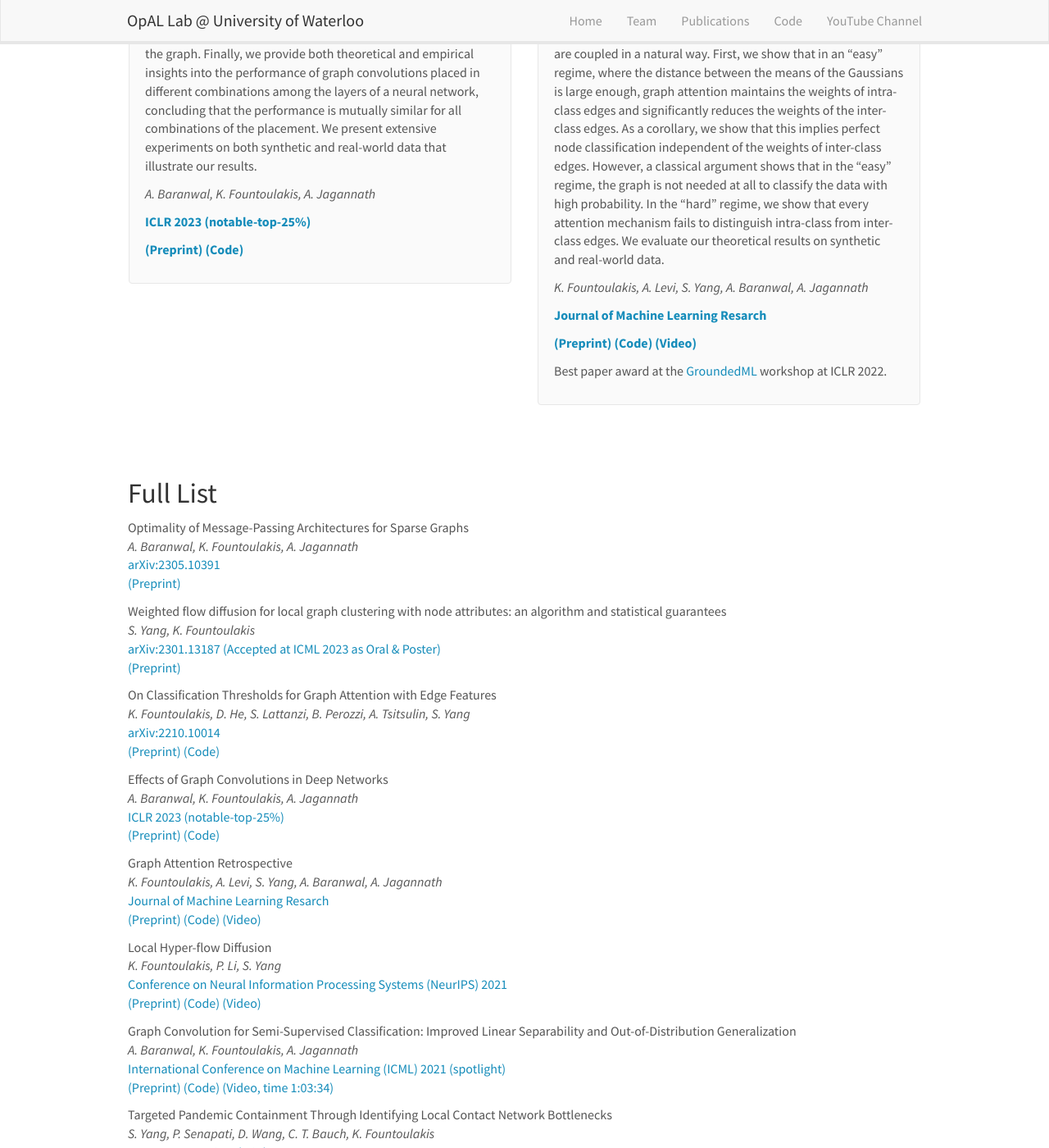
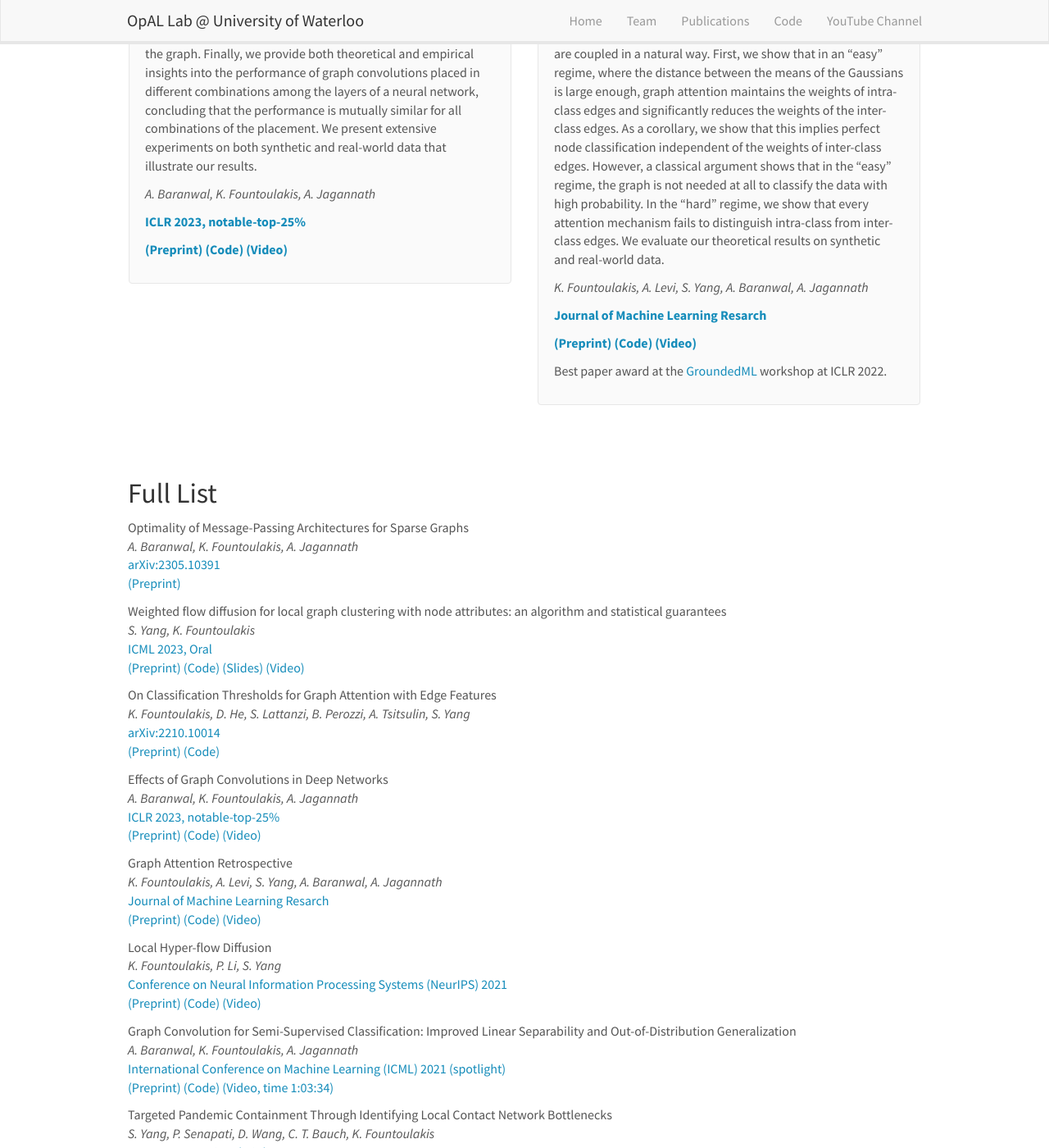
Before and after one commit to opallab/opallab.github.io, a Jekyll site: the page built from _pages/publications.md, in a window 1280 px wide and 1400 px high, scrolled down 1431 px. Shown: the whole window at 82% size. Built offline with Jekyll 4.4.1, drawn with Linux system fonts in a browser that asks for light colours; nearby versions of some CDN libraries; some of the changed text lies outside the part shown.

```diff
--- a/_data/publist.yml
+++ b/_data/publist.yml
@@ -25,19 +25,19 @@
   description: Local graph clustering methods aim to detect small clusters in very large graphs without the need to process the whole graph. They are fundamental and scalable tools for a wide range of tasks such as local community detection, node ranking and node embedding. While prior work on local graph clustering mainly focuses on graphs without node attributes, modern real-world graph datasets typically come with node attributes that provide valuable additional information. We present a simple local graph clustering algorithm for graphs with node attributes, based on the idea of diffusing mass locally in the graph while accounting for both structural and attribute proximities. Using high-dimensional concentration results, we provide statistical guarantees on the performance of the algorithm for the recovery of a target cluster with a single seed node. We give conditions under which a target cluster generated from a fairly general contextual random graph model, which includes both the stochastic block model and the planted cluster model as special cases, can be fully recovered with bounded false positives. Empirically, we validate all theoretical claims using synthetic data, and we show that incorporating node attributes leads to superior local clustering performances using real-world graph datasets.
   authors: S. Yang, K. Fountoulakis
   link:
-    url: https://arxiv.org/abs/2301.13187
-    display: arXiv:2301.13187 (Accepted at ICML 2023 as Oral & Poster)
+    url: https://proceedings.mlr.press/v202/yang23d/yang23d.pdf
+    display: ICML 2023, Oral
   highlight: 1
   news2:
   code:
-    url:
-    display:
+    url: https://github.com/s-h-yang/WFD
+    display: (Code)
   slides:
-    url:
-    display:
+    url: https://cs.uwaterloo.ca/~s286yang/pdf/wfd-icml23.pdf
+    display: (Slides)
   video:
-    url:
-    display:
+    url: https://www.youtube.com/watch?v=BcJd15bMACs
+    display: (Video)
   preprint:
     url: https://arxiv.org/abs/2301.13187
     display: (Preprint)
@@ -70,7 +70,7 @@
   authors: A. Baranwal, K. Fountoulakis, A. Jagannath
   link:
     url: https://openreview.net/pdf?id=P-73JPgRs0R
-    display: ICLR 2023 (notable-top-25%)
+    display: ICLR 2023, notable-top-25%
   highlight: 1
   news2:
   code:
@@ -80,8 +80,8 @@
     url:
     display:
   video:
-    url:
-    display:
+    url: https://www.youtube.com/watch?v=AtsaBVu-Oq0
+    display: (Video)
   preprint:
     url: https://arxiv.org/abs/2204.09297
     display: (Preprint)
```
